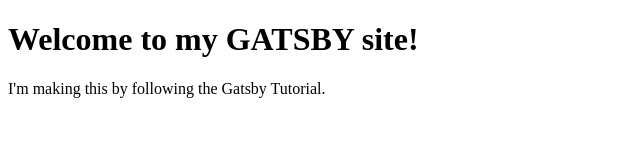
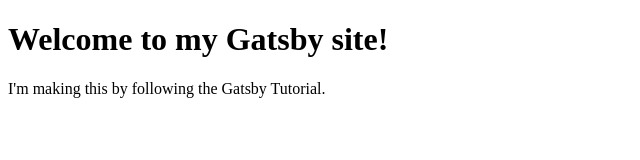
Before and after one commit to dagfinndybvig/my-page, a Gatsby site: page / in a window 1280 px wide. Shown: the whole page, without its empty margins (0-640 px from the left). Built offline with nearby package versions, Linux system fonts and the light colour scheme; Gatsby itself is replaced by a stand-in of ours.

Commit message:
Small letters

```diff
--- a/src/pages/index.js
+++ b/src/pages/index.js
@@ -5,7 +5,7 @@
 const IndexPage = () => {
   return (
     <main>
-      <h1>Welcome to my GATSBY site!</h1>
+      <h1>Welcome to my Gatsby site!</h1>
       <p>I'm making this by following the Gatsby Tutorial.</p>
     </main>
   )
```
